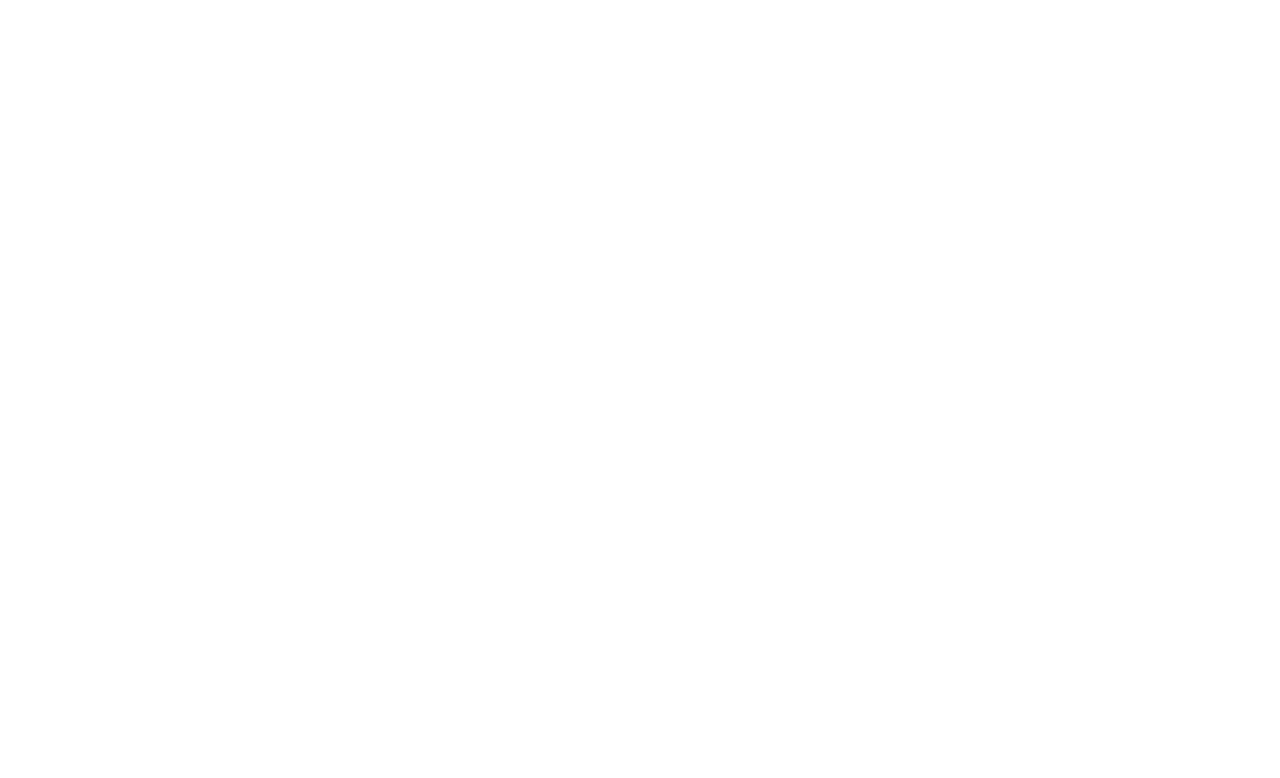
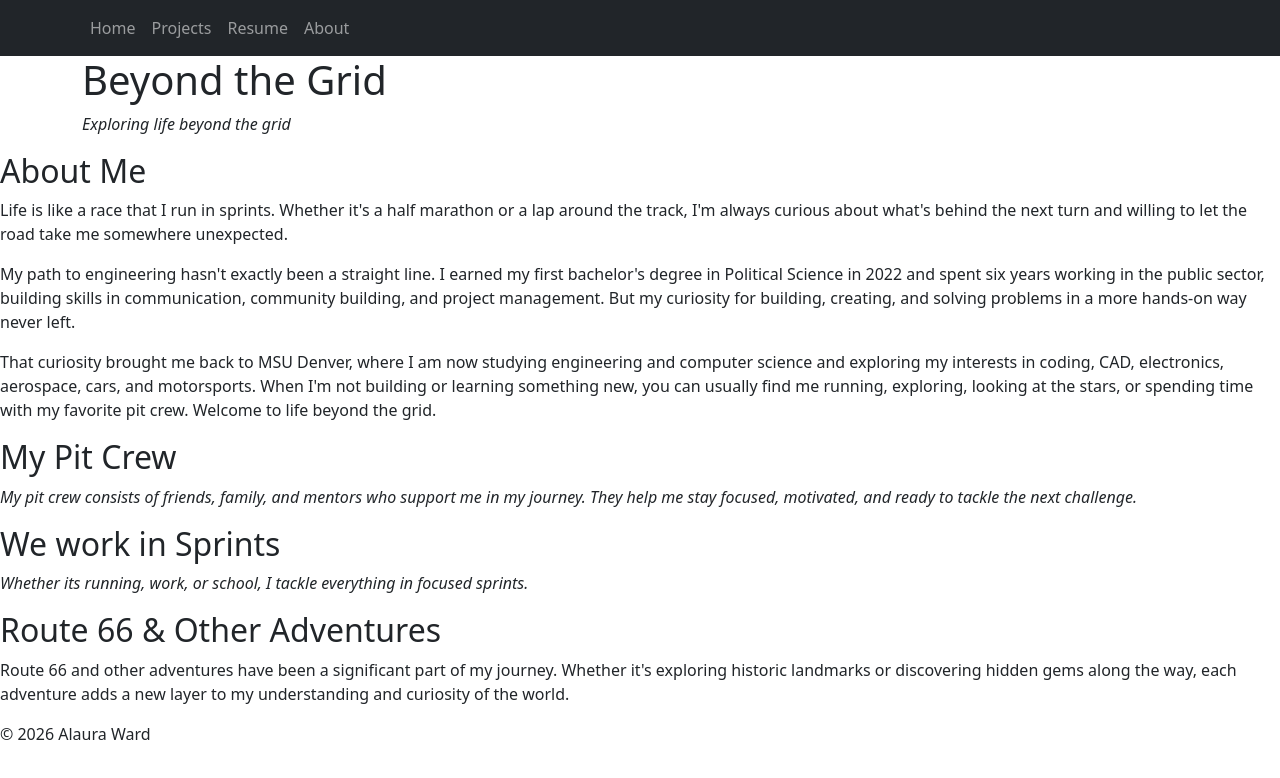
Before and after one commit to alauraw2/Portfolio, a plain HTML site: page about.html in a window 1280 px wide. Drawn offline with nearby package versions, Linux system fonts and the light colour scheme.

Commit message:
Added content to pages
Added content to About and Projects pages, inserted comments to map out content like images.

```diff
--- a/about.html
+++ b/about.html
@@ -0,0 +1,87 @@
+<!doctype html>
+<html lang="en">
+  <head>
+    <title>Bootstrap Example</title>
+    <meta charset="utf-8" />
+    <meta name="viewport" content="width=device-width, initial-scale=1" />
+    <!-- Using Bootstrap 5 framework -->
+    <link
+      href="https://cdn.jsdelivr.net/npm/bootstrap@5.3.3/dist/css/bootstrap.min.css"
+      rel="stylesheet"
+    />
+    <!-- Bootstrap JavaScript -->
+    <script src="https://cdn.jsdelivr.net/npm/bootstrap@5.3.3/dist/js/bootstrap.bundle.min.js"></script>
+    <!-- jQuery used to load the navbar -->
+    <script src="https://code.jquery.com/jquery-3.7.1.min.js"></script>
+  </head>
+
+  <body>
+<section>
+    <!-- Navbar gets added here -->
+    <div id="nav-placeholder"></div>
+    <div class="container">
+      <div>
+        <h1>Beyond the Grid</h1>
+        <p><em>Exploring life beyond the grid</em></p>
+</section>
+
+<section>
+<h2>About Me</h2>
+<p>
+    Life is like a race that I run in sprints. Whether it's a half marathon
+    or a lap around the track, I'm always curious about what's behind the next turn and
+    willing to let the road take me somewhere unexpected.
+</p>
+<p>
+    My path to engineering hasn't exactly been a straight line. I earned my
+    first bachelor's degree in Political Science in 2022 and spent six years
+    working in the public sector, building skills in communication, community
+    building, and project management. But my curiosity for building, creating,
+    and solving problems in a more hands-on way never left.
+</p>
+<p>
+    That curiosity brought me back to MSU Denver, where I am now studying
+    engineering and computer science and exploring my interests in coding,
+    CAD, electronics, aerospace, cars, and motorsports. When I'm not building
+    or learning something new, you can usually find me running, exploring,
+    looking at the stars, or spending time with my favorite pit crew.
+    Welcome to life beyond the grid.
+</p>
+</section>
+
+<section>
+<h2>My Pit Crew</h2>
+<p><em>
+    My pit crew consists of friends, family, and mentors who support me in my journey.
+    They help me stay focused, motivated, and ready to tackle the next challenge.
+    <!-- Oso team principal, and other key members of my support network -->
+     <!-- Use bootstrap card to display key members of my support network -->
+</em></p>
+</section>
+
+<section>
+<h2>We work in Sprints</h2>
+<p><em> Whether its running, work, or  school, I tackle everything in focused sprints.</em></p>
+<!-- add picture carasaul of school, running, code-->
+</section>
+
+<section>
+<h2>Route 66 &amp; Other Adventures</h2>
+<p>
+    Route 66 and other adventures have been a significant part of my journey.
+    Whether it's exploring historic landmarks or discovering hidden gems along the way,
+    each adventure adds a new layer to my understanding and curiosity of the world.
+</p>
+    <!-- Add pictures or a carousel of cars, rockets, hiking 14ers, and other adventures stars-->
+</section>
+
+      </div>
+    </div>
+    <script>
+      $("#nav-placeholder").load("navbar.html #site-nav");
+    </script>
+    <footer>
+        <p> &copy; 2026 Alaura Ward </p>
+    </footer>
+  </body>
+</html>
```
Also changed, not shown: index.html (+6 -3 lines), projects.html (+34 -0 lines), resume.html (+32 -0 lines).
